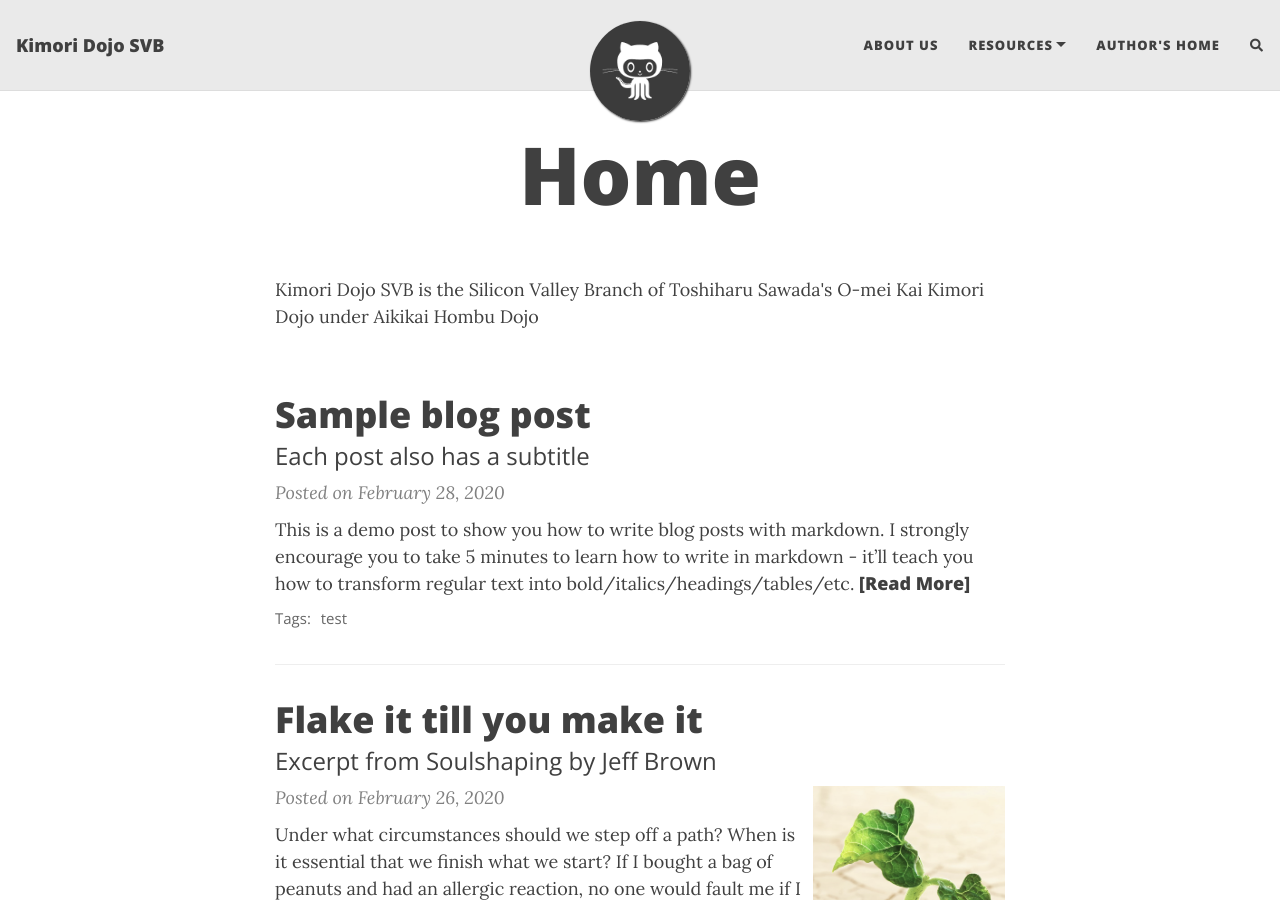
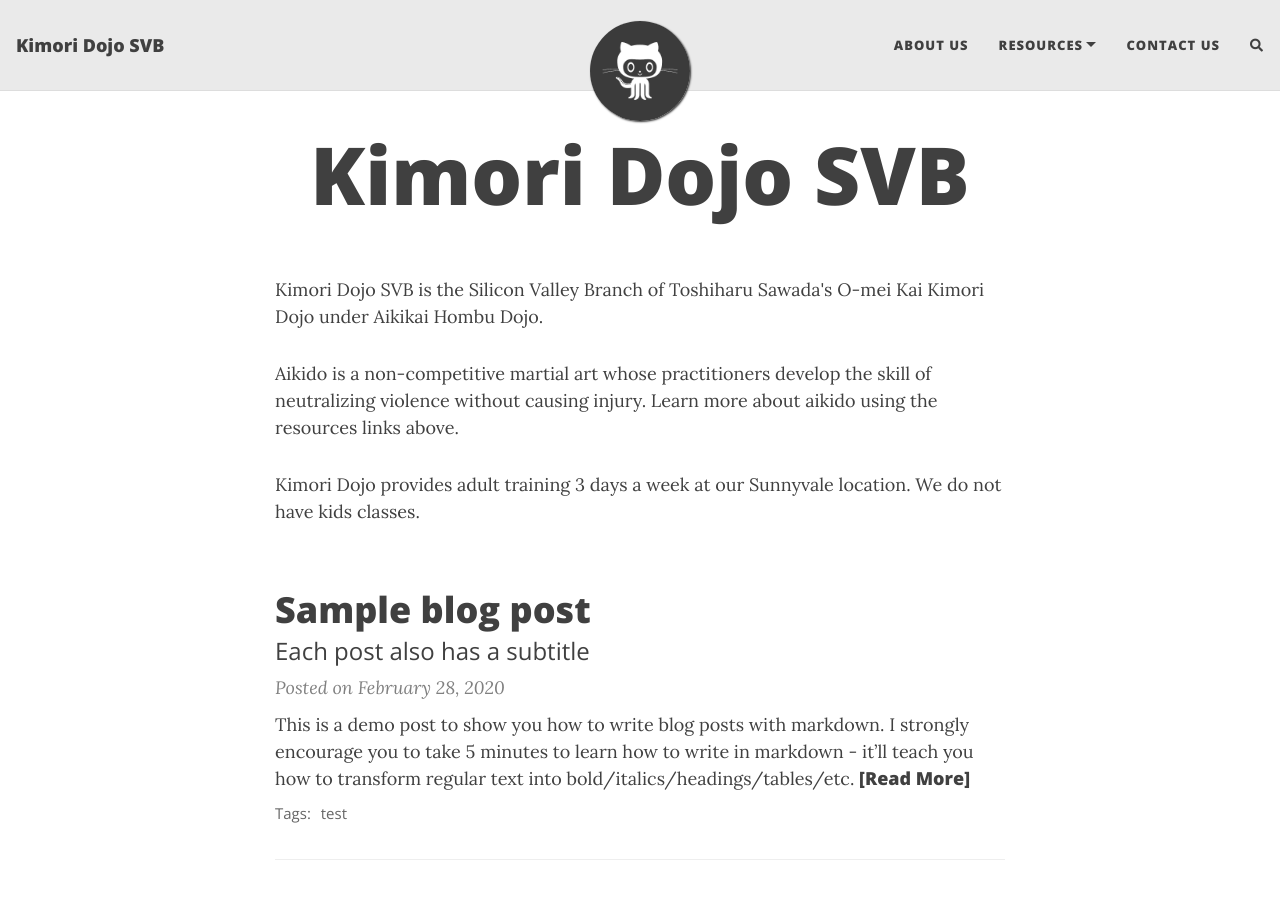
Before and after one commit to thelema/jekyll-test, a Jekyll site: the page built from index.html, in a window 1280 px wide and 900 px high. Built offline with Jekyll 4.4.1, drawn with Linux system fonts in a browser that asks for light colours; nearby versions of some CDN libraries; the list of posts is cut into pages by our own code; comment, search, counter and statistics services are not loaded.

Commit message:
Update contents of pages

```diff
--- a/_config.yml
+++ b/_config.yml
@@ -9,11 +9,11 @@ baseurl: /jekyll-test
 ###############################################
 
 navbar-links:
-  About Us: "aboutme"
+  About Us: "about.html"
   Resources:
-    - Kimori Nagoya: "https://beautifuljekyll.com"
-    - Learn markdown: "https://www.markdowntutorial.com/"
-  Author's home: "https://deanattali.com"
+    - Kimori Nagoya: "https://kimori-dojo.wixsite.com/aikido"
+#    - Learn markdown: "https://www.markdowntutorial.com/"
+  Contact Us: "contact.html"
 
 ################
 # --- Logo --- #
@@ -40,7 +40,7 @@ round-avatar: true
 social-network-links:
   email: "kimoridojo@gmail.com"
   rss: true  # remove this line if you don't want to show an RSS link at the bottom
-  facebook: kimoridojosvb
+  facebook: kimoridojo
 #  github: daattali
 #  twitter: daattali
 #  patreon: DeanAttali
--- a/index.html
+++ b/index.html
@@ -1,5 +1,9 @@
 ---
 layout: home
-title: Home
+title: Kimori Dojo SVB
 ---
-<p>Kimori Dojo SVB is the Silicon Valley Branch of Toshiharu Sawada's O-mei Kai Kimori Dojo under Aikikai Hombu Dojo</p>
+<p>Kimori Dojo SVB is the Silicon Valley Branch of Toshiharu Sawada's O-mei Kai Kimori Dojo under Aikikai Hombu Dojo.</p>
+
+<p>Aikido is a non-competitive martial art whose practitioners develop the skill of neutralizing violence without causing injury.  Learn more about aikido using the resources links above.</p>
+
+<p>Kimori Dojo provides adult training 3 days a week at our Sunnyvale location.  We do not have kids classes.</p>
```
Also changed, not shown: aboutus.md (added, +18 -0 lines), contact.md (added, +5 -0 lines).
